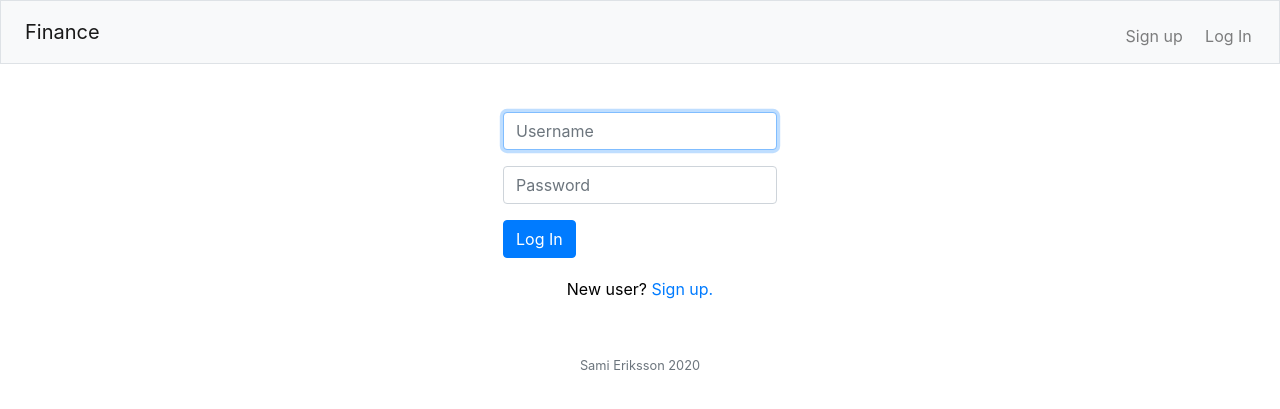
After one commit to smie8/finance, a Flask app: page /login in a window 1280 px wide. The commit adds this page. Shown: the top 409 px of the page. Run offline with Flask 2, Linux system fonts and the light colour scheme; some libraries are stand-ins or nearby versions.

Commit message:
First commit. Lots of stuff. Templates, database etc. have been created. Login-feature is working.

```diff
--- a/app.py
+++ b/app.py
@@ -1,13 +1,23 @@
-from flask import Flask, render_template, request
+from flask import Flask, render_template, request, redirect, session
 from flask_sqlalchemy import SQLAlchemy
+from flask_session import Session
+from functions import stockquery, login_required
+from passlib.hash import sha256_crypt
 
-# initialize the app
+# initialize/configure the app
 app = Flask(__name__)
 
-ENV = 'production'
+# session config
+app.config["SESSION_PERMANENT"] = False
+app.config["SESSION_TYPE"] = "filesystem"
+Session(app)
+
+# if ENV is other than 'dev' -> app is using heroku's database
+ENV = 'dev'
+# ENV = 'production'
 
 # sqlalchemy config
-if ENV == 'development':
+if ENV == 'dev':
     app.debug = True
     app.config['SQLALCHEMY_DATABASE_URI'] = 'postgresql://postgres:grespost@localhost/finance'
 else:
@@ -19,7 +29,7 @@ app.config['SQLALCHEMY_TRACK_MODIFICATIONS'] = False
 # database-object
 db = SQLAlchemy(app)
 
-# model
+# database model
 class Users(db.Model):
     __tablename__ = 'users'
     id = db.Column(db.Integer, primary_key=True)
@@ -33,12 +43,57 @@ class Users(db.Model):
         self.password = password
         self.money = money
 
+# routes
 @app.route('/')
 def index():
-    return render_template('index.html')
 
-@app.route('/signup', methods=['POST'])
+    # TODO
+    stockquery('spy')
+
+    return render_template('login.html')
+
+@app.route('/login', methods=['GET', 'POST'])
+def login():
+
+    if request.method == 'GET':
+        return render_template('login.html')
+    elif request.method == 'POST':
+        # makes sure nobody is logged in
+        session.clear()
+
+        username = request.form['username_login']
+        password = request.form['password_login']
+
+        if not username:
+            return render_template('login.html', message='Please enter username to login.')
+        elif not password:
+            return render_template('login.html', message='Please enter password.')
+
+        # TODO password hashing
+
+        # exception handling in case user is not found in database
+        try:
+            user = db.session.query(Users).filter(Users.username == username)
+            # if password == user[0].password:
+            if sha256_crypt.verify(password, user[0].password):
+                print('Correct password.')
+                session['userID'] = user[0].id
+                # return redirect('/dashboard') TODO How to get redirect to work?
+                return render_template('dashboard.html', message = 'Logged in successfully.')
+            else:
+                print('Incorrect password.')
+                return render_template('login.html', message='Incorrect password.')
+        except:
+            return render_template('login.html', message='Incorrect username.')
+
+
+
+@app.route('/signup', methods=['GET', 'POST'])
 def signup():
+
+    if request.method == 'GET':
+        return render_template('signup.html')
+
     if request.method == 'POST':
         username = request.form['username']
         password = request.form['password']
@@ -47,21 +102,48 @@ def signup():
 
         print('username: ' + username, 'password: ' + password)
 
-        # check if password was re-entered correctly
-        if password != password2:
-            return render_template('index.html', message='Passwords do not match.')
+        # password validation
+        if not password:
+            return render_template('signup.html', message='Password missing.')
+        elif password != password2:
+            return render_template('signup.html', message='Passwords do not match.')
+        elif len(password) < 8:
+            return render_template('signup.html', message='Password must contain at least 8 characters.')
 
-        if username != '':
+        # hash
+        password = sha256_crypt.encrypt(password)
+
+        # username validation
+        if username:
             # if user does not exist, create new user
             if db.session.query(Users).filter(Users.username == username).count() == 0:
                 data = Users(username, password, initMoney)
                 db.session.add(data)
                 db.session.commit()
 
-                return render_template('main.html', username=username, message="You have logged in successfully.")
-            return render_template('index.html', message='This username is taken.')
+                # log in as this new user
+                try:
+                    user = db.session.query(Users).filter(Users.username == username)
+                    session['userID'] = user[0].id
+                except:
+                    return render_template('login.html', message='Something went wrong.')
+                return render_template('main.html', message='User ' + username + ' created. You have logged in successfully.')
 
-        return render_template('index.html', message='Username missing.')
+            return render_template('signup.html', message='This username is taken.')
+        else:
+            return render_template('signup.html', message='Username missing.')
 
+@app.route('/dashboard')
+@login_required
+def dashboard():
+    return render_template('dashboard.html')
+
+@app.route('/logout')
+def logout():
+    session.clear()
+    return redirect("/")
+
+
+# if this file is executed as main program, run flask app
 if __name__ == '__main__':
     app.run()
--- /dev/null
+++ b/config.py
@@ -0,0 +1,2 @@
+def getKey():
+    return 'G952y2FUocHOOkwKdLfXmLRRoELS'
--- a/static/style.css
+++ b/static/style.css
@@ -11,3 +11,35 @@ body {
 .form-container {
     max-width: 150px;
 }
+
+
+a:hover {
+    background: #EBEBEB;
+}
+
+a:visited, a, a:link {
+    color: #000000;
+    border-radius: 0.5em;
+    margin: 0.2em;
+    padding: 0.2em;
+}
+
+.form a {
+    text-align: center;
+    margin-top: 1em;
+}
+
+.form {
+    max-width: 300px;
+    display: flex;
+    flex-direction: column;
+}
+
+main.container.p-5 {
+    display: flex;
+    justify-content: center;
+}
+¨
+#widebutton {
+    width: 100%;
+}
--- /dev/null
+++ b/templates/layout.html
@@ -0,0 +1,64 @@
+<!DOCTYPE html>
+
+<html lang="en">
+
+    <head>
+        <meta charset="utf-8">
+        <meta name="viewport" content="width=device-width, initial-scale=1, shrink-to-fit=no">
+
+        <!-- documentation at http://getbootstrap.com/docs/4.1/, alternative themes at https://bootswatch.com/ -->
+        <link href="https://maxcdn.bootstrapcdn.com/bootstrap/4.1.3/css/bootstrap.min.css" rel="stylesheet">
+
+        <link href="../static/style.css" rel="stylesheet">
+
+        <script src="https://code.jquery.com/jquery-3.3.1.min.js"></script>
+        <script src="https://cdnjs.cloudflare.com/ajax/libs/popper.js/1.14.3/umd/popper.min.js"></script>
+        <script src="https://maxcdn.bootstrapcdn.com/bootstrap/4.1.3/js/bootstrap.min.js"></script>
+
+        <title>Finance: {% block title %}{% endblock %}</title>
+
+    </head>
+
+    <body>
+
+        <nav class="navbar navbar-expand-md navbar-light bg-light border">
+            <a class="navbar-brand" href="/">Finance</a>
+            <button aria-controls="navbar" aria-expanded="false" aria-label="Toggle navigation" class="navbar-toggler" data-target="#navbar" data-toggle="collapse" type="button">
+                <span class="navbar-toggler-icon"></span>
+            </button>
+            <div class="collapse navbar-collapse" id="navbar">
+                {% if session.userID %}
+                    <ul class="navbar-nav mr-auto mt-2">
+                        <li class="nav-item"><a class="nav-link" href="/dashboard">Dashboard</a></li>
+                    </ul>
+                    <ul class="navbar-nav ml-auto mt-2">
+                        <li class="nav-item"><a class="nav-link" href="/logout">Log Out</a></li>
+                    </ul>
+                {% else %}
+                    <ul class="navbar-nav ml-auto mt-2">
+                        <li class="nav-item"><a class="nav-link" href="/signup">Sign up</a></li>
+                        <li class="nav-item"><a class="nav-link" href="/">Log In</a></li>
+                    </ul>
+                {% endif %}
+            </div>
+        </nav>
+
+        {% if message %}
+            <header>
+                <div class="alert alert-primary border text-center" role="alert">
+                    {{ message }}
+                </div>
+            </header>
+        {% endif %}
+
+        <main class="container p-5">
+            {% block main %}{% endblock %}
+        </main>
+
+        <footer class="small text-center text-muted">
+            Sami Eriksson 2020
+        </footer>
+
+    </body>
+
+</html>
--- /dev/null
+++ b/templates/login.html
@@ -0,0 +1,20 @@
+{% extends "layout.html" %}
+
+{% block title %}
+    Log In
+{% endblock %}
+
+{% block main %}
+<div class="form">
+    <form action="/login" method="post">
+        <div class="form-group">
+            <input autocomplete="off" autofocus class="form-control" name="username_login" placeholder="Username" type="text">
+        </div>
+        <div class="form-group">
+            <input class="form-control" name="password_login" placeholder="Password" type="password">
+        </div>
+        <button class="btn btn-primary" type="submit" id="widebutton">Log In</button>
+    </form>
+    <a href="/signup" method="GET">New user? <span style="color: #007bff;">Sign up.</span></a>
+</div>
+{% endblock %}
```
Also changed, not shown: functions.py (added, +32 -0 lines), templates/dashboard.html (added, +9 -0 lines), templates/index.html (deleted, +0 -23 lines), templates/main.html (+14 -3 lines), templates/signup.html (added, +44 -0 lines), 5 other files.
